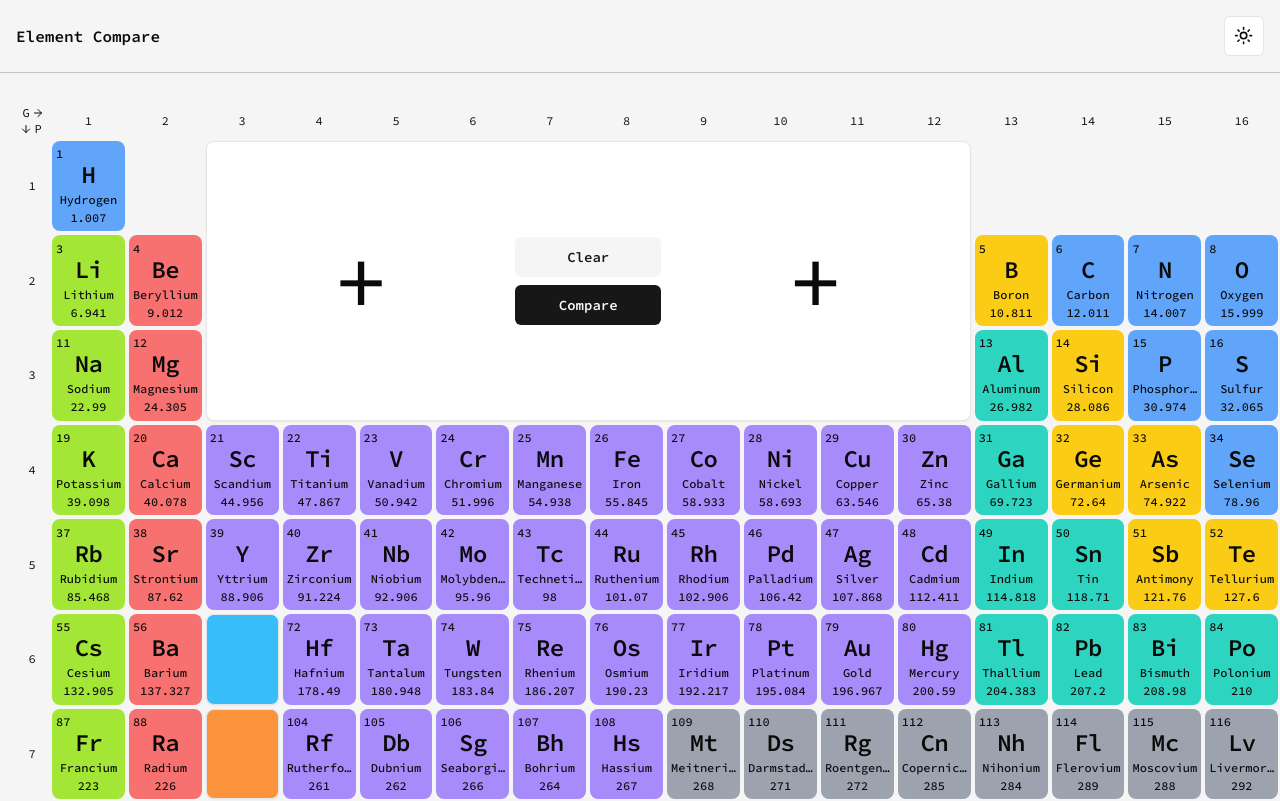
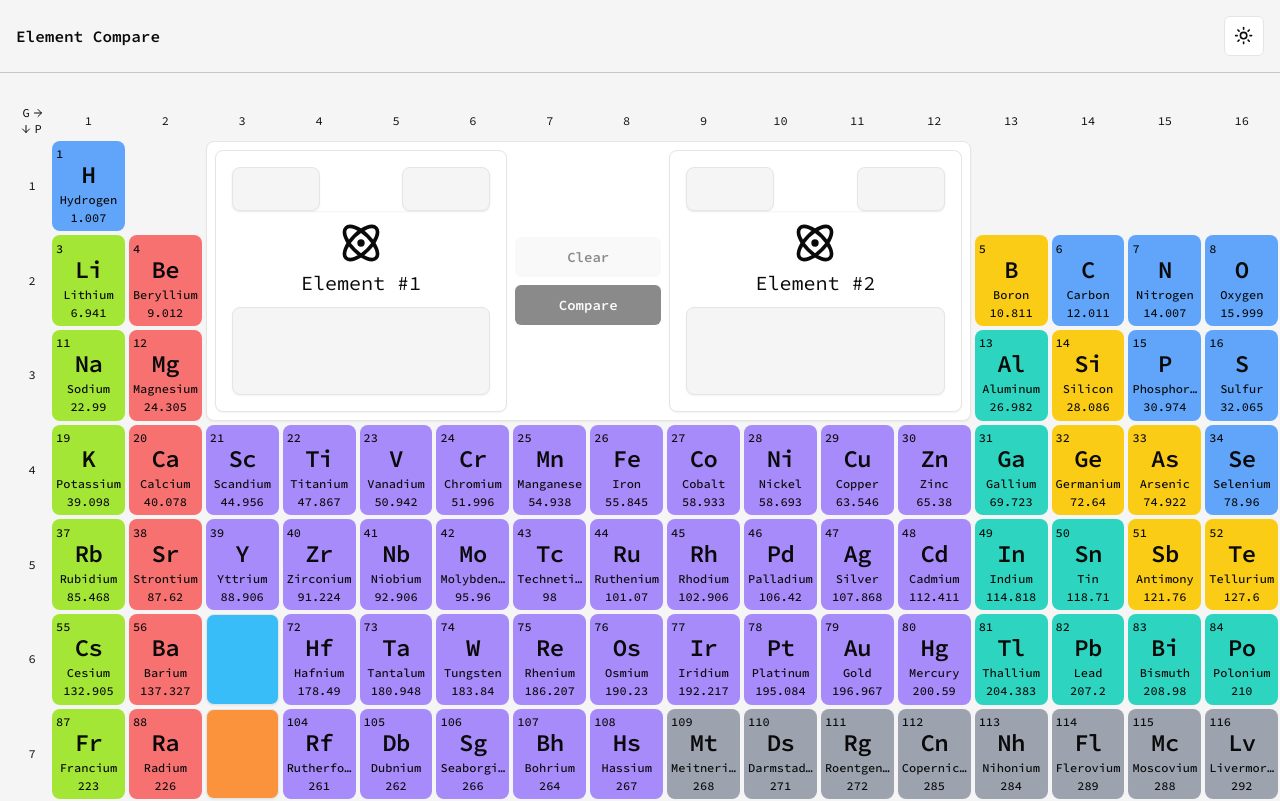
Before and after one commit to 0mppula/element-compare, a Next.js app: page / in a window 1280 px wide. Shown: the top 801 px of the page. Built offline with nearby package versions, Linux system fonts and the light colour scheme.

Commit message:
Added empty selected cards.

```diff
--- a/components/PeriodicTable/DashBoard.tsx
+++ b/components/PeriodicTable/DashBoard.tsx
@@ -7,6 +7,10 @@ import SelectedCard from './SelectedCard';
 
 function DashBoard() {
 	const { selectedElements, setSelectedElements } = useElementsStore();
+
+	const selectedCount = selectedElements.reduce((acc, element) => {
+		return acc + (element !== null ? 1 : 0);
+	}, 0);
 
 	const handleCompare = () => {};
 
@@ -21,7 +25,7 @@ function DashBoard() {
 				<Button
 					className="font-semibold"
 					variant="secondary"
-					disabled={selectedElements.length === 0}
+					disabled={selectedCount === 0}
 					onClick={() => setSelectedElements((prev) => prev.map((_) => null))}
 				>
 					Clear
@@ -29,7 +33,7 @@ function DashBoard() {
 
 				<Button
 					className="font-semibold"
-					disabled={selectedElements.length < 2}
+					disabled={selectedCount < 2}
 					onClick={handleCompare}
 				>
 					Compare
--- a/components/PeriodicTable/SelectedCard.tsx
+++ b/components/PeriodicTable/SelectedCard.tsx
@@ -1,7 +1,9 @@
 import { ElementCardBgClasses } from '@/constants';
 import useElementsStore from '@/hooks/useElementsStore';
+import { IElementType } from '@/types/elements';
+import { Atom } from 'lucide-react';
 import { Button } from '../ui/button';
-import { IElementType } from '@/types/elements';
+import { Card } from '../ui/card';
 import { Tooltip, TooltipContent, TooltipTrigger } from '../ui/tooltip';
 
 interface SelectedCardProps {
@@ -11,13 +13,17 @@ interface SelectedCardProps {
 const SelectedCard = ({ index }: SelectedCardProps) => {
 	const { selectedElements, setSelectedElements } = useElementsStore();
 
+	const selectedCount = selectedElements.reduce((acc, element) => {
+		return acc + (element !== null ? 1 : 0);
+	}, 0);
+
 	return (
-		<>
+		<Tooltip>
 			{selectedElements[index] !== null ? (
-				<Tooltip>
+				<>
 					<TooltipTrigger asChild>
 						<Button
-							className={`text-base flex flex-col justify-between overflow-hidden p-4 h-full w-full rounded-lg border bg-card text-card-foreground shadow-sm ${
+							className={`text-base flex flex-col justify-between overflow-hidden p-4 h-full w-full rounded-lg border bg-card text-card-foreground ${
 								ElementCardBgClasses[selectedElements[index]?.Type as IElementType]
 							}`}
 						>
@@ -59,11 +65,35 @@ const SelectedCard = ({ index }: SelectedCardProps) => {
 					<TooltipContent>
 						<p>Show more details</p>
 					</TooltipContent>
-				</Tooltip>
+				</>
 			) : (
-				<div className="flex items-center justify-center text-8xl">+</div>
+				<>
+					<TooltipTrigger asChild>
+						<Card className="flex flex-col items-center justify-between p-4">
+							<Card className="flex justify-between h-[44px] w-full border-none">
+								<Card className="h-[44px] w-[34%] bg-muted" />
+								<Card className="h-[44px] w-[34%] bg-muted" />
+							</Card>
+
+							<div className="flex flex-col gap-1 items-center justify-center">
+								<Atom className="w-[44px] h-[44px]" />
+								<h2 className="text-center text-xl">Element #{index + 1}</h2>
+							</div>
+
+							<Card className="h-[88px] w-full bg-muted" />
+						</Card>
+					</TooltipTrigger>
+
+					<TooltipContent>
+						{selectedCount === 1 || (selectedCount === 0 && index === 1) ? (
+							<p>Select a second element to display it here</p>
+						) : (
+							<p>Select an element to display it here</p>
+						)}
+					</TooltipContent>
+				</>
 			)}
-		</>
+		</Tooltip>
 	);
 };
 
```
